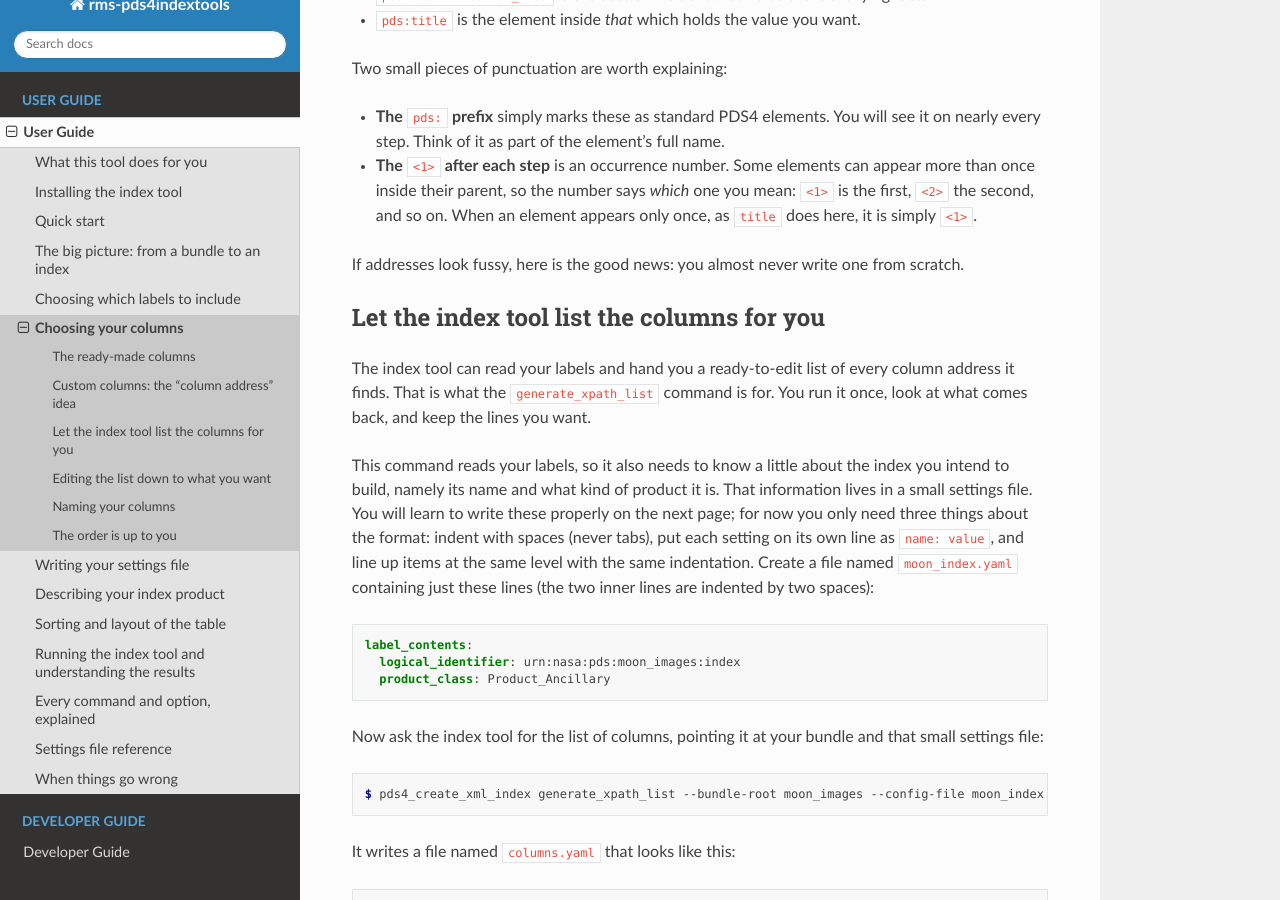
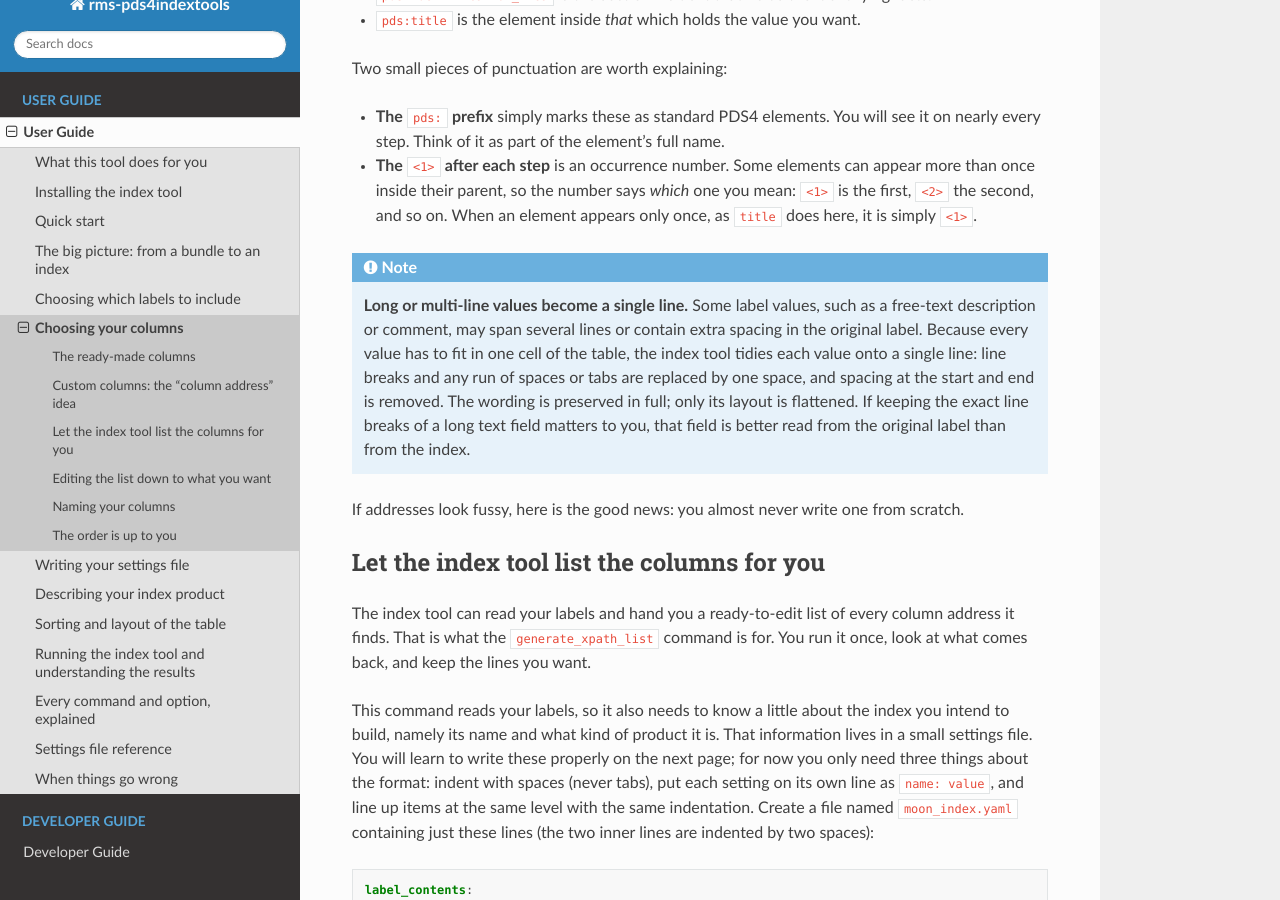
Before and after one commit to SETI/rms-pds4indextools, a Sphinx documentation site: the page built from docs/user/choosing-columns.rst, in a window 1280 px wide and 900 px high, scrolled down 1204 px. Built offline with Sphinx 7.4.7 and the Read the Docs theme 3.1.0, drawn with Linux system fonts in a browser that asks for light colours.

Commit message:
Docs: note that multi-line/whitespace values are flattened to one line
Add a user-guide note (choosing-columns) explaining that a scraped value's line
breaks and runs of whitespace are collapsed to single spaces so it fits one CSV
cell (R-VAL-010) — wording preserved, layout flattened — and that a field whose
exact line breaks matter is better read from the original label.

Co-Authored-By: Claude Opus 4.8 <noreply@anthropic.com>
Claude-Session: https://claude.ai/code/session_011rhPmsK6Yp4CeumpQQnh1S

```diff
--- a/docs/user/choosing-columns.rst
+++ b/docs/user/choosing-columns.rst
@@ -76,6 +76,18 @@ Two small pieces of punctuation are worth explaining:
   can appear more than once inside their parent, so the number says *which*
   one you mean: ``<1>`` is the first, ``<2>`` the second, and so on. When an
   element appears only once, as ``title`` does here, it is simply ``<1>``.
+
+.. note::
+
+   **Long or multi-line values become a single line.** Some label values, such
+   as a free-text description or comment, may span several lines or contain
+   extra spacing in the original label. Because every value has to fit in one
+   cell of the table, the index tool tidies each value onto a single line: line
+   breaks and any run of spaces or tabs are replaced by one space, and spacing
+   at the start and end is removed. The wording is preserved in full; only its
+   layout is flattened. If keeping the exact line breaks of a long text field
+   matters to you, that field is better read from the original label than from
+   the index.
 
 If addresses look fussy, here is the good news: you almost never write one
 from scratch.
```
